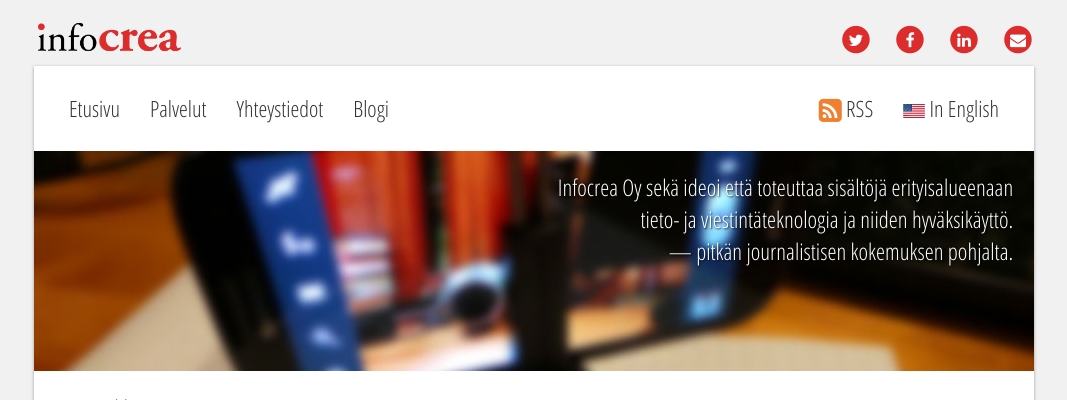
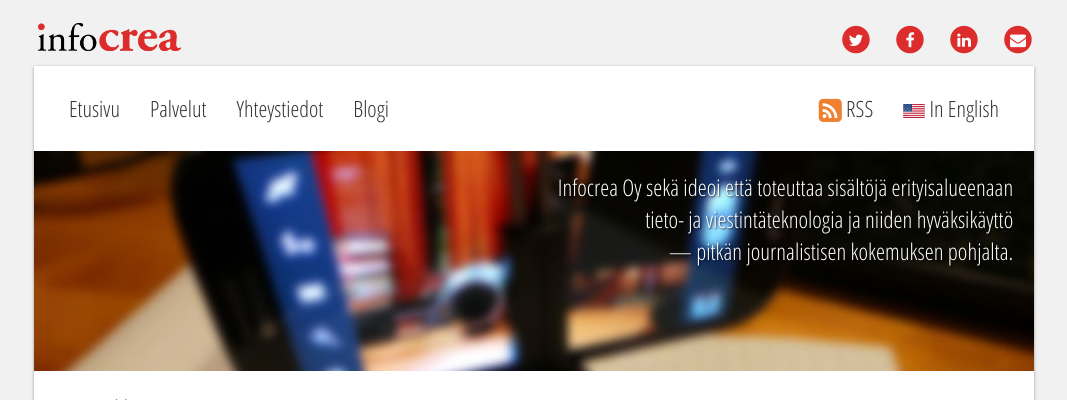
Before and after one commit to Pyppe/infocrea.fi, a Jekyll site: the page built from index.html, in a window 1280 px wide. Shown: the top 400 px of the page, without its empty margins (106-1173 px from the left). Built offline with Jekyll 4.4.1, drawn with Linux system fonts in a browser that asks for light colours; nearby versions of some CDN libraries.

Commit message:
Update index.html

```diff
--- a/index.html
+++ b/index.html
@@ -10,7 +10,7 @@ title: Etusivu
   <div class="columns largeSpacing">
     <h4 class="description text-right">
       Infocrea Oy sekä ideoi että toteuttaa sisältöjä erityisalueenaan<br class="show-for-medium-up" />
-      tieto- ja viestintäteknologia ja niiden hyväksikäyttö.<br class="show-for-medium-up" />
+      tieto- ja viestintäteknologia ja niiden hyväksikäyttö<br class="show-for-medium-up" />
       &mdash; pitkän journalistisen kokemuksen pohjalta.
     </h4>
   </div>
```
